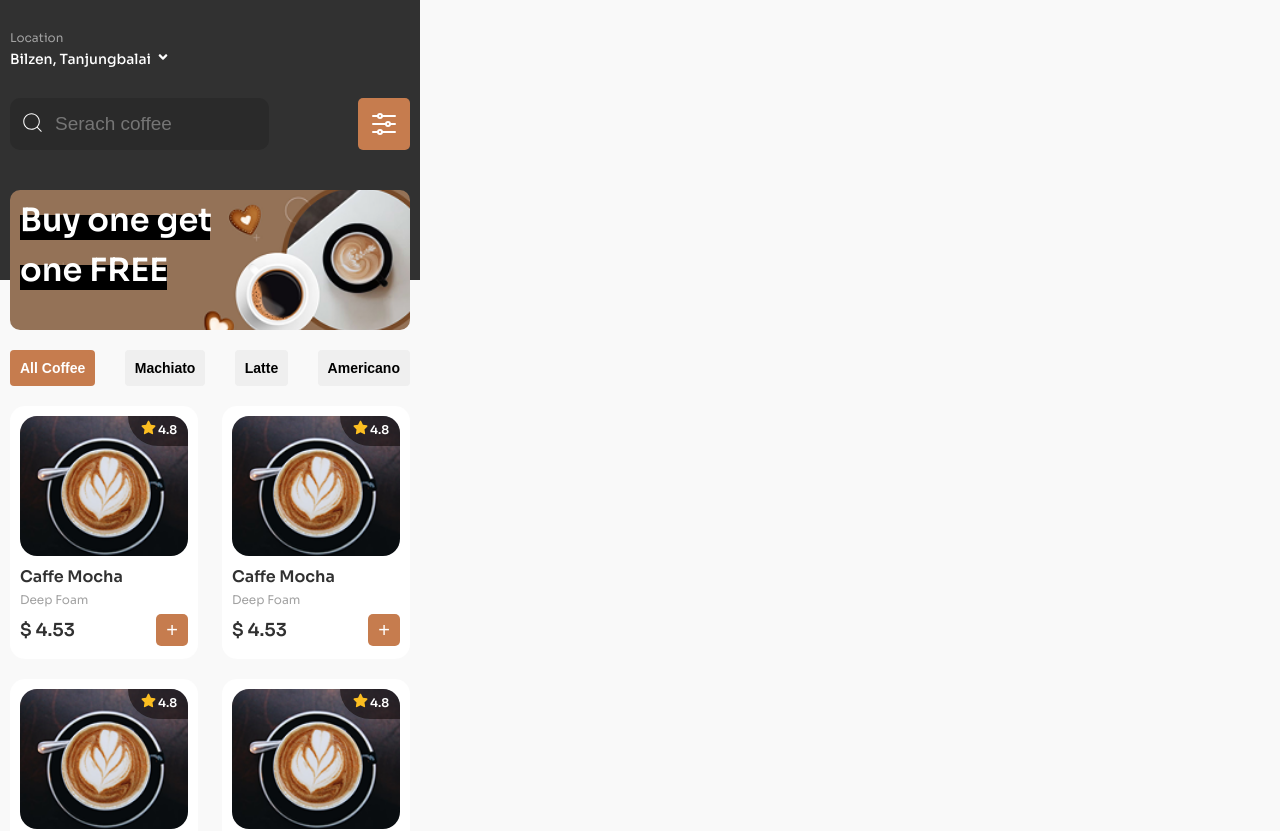
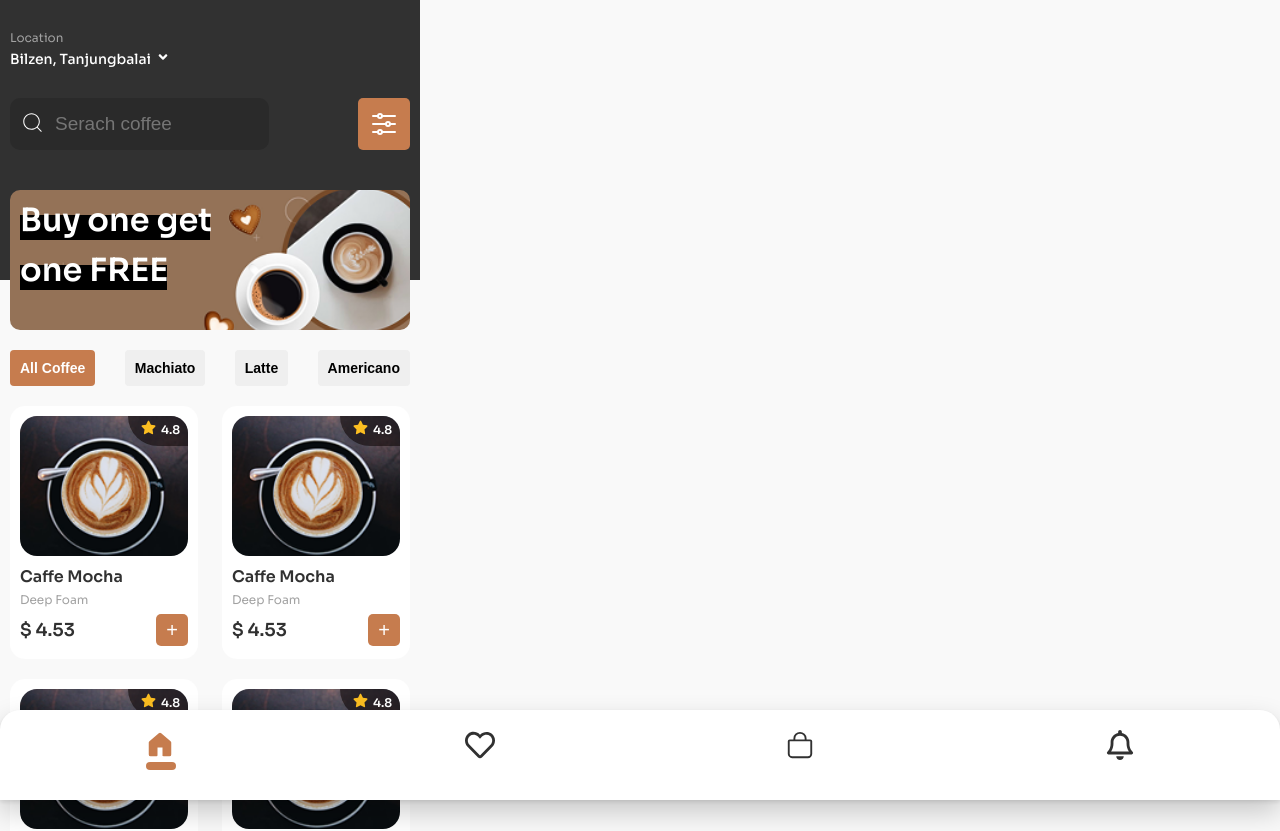
Before and after one commit to abdullahnadeem0/Coffee, a React (Vite) app: page /home in a window 1280 px wide. Shown: the top 831 px of the page. Built offline with nearby package versions, Linux system fonts and the light colour scheme.

Commit message:
completgg

```diff
--- a/src/pages/Home.css
+++ b/src/pages/Home.css
@@ -231,7 +231,7 @@
     display: flex;
     margin-left: 13px;
     margin-top: 4px;
-    gap: 2px;
+    gap: 5px;
     align-items: center;
 
 }
@@ -242,4 +242,47 @@
 .reating-number{
     font-weight: 600;
     font-size: 12px;
+}.bottom-home-bar{
+    position: relative;
 }
+.bottom-bar-home{
+    width: 100%;
+    background-color:var(--white);
+    height: 90px;
+    position: fixed;
+    bottom: 0;
+ border-top-left-radius: 20px;
+border-top-right-radius: 20px;
+box-shadow: rgba(0, 0, 0, 0.2) 0px 12px 28px 0px, rgba(0, 0, 0, 0.1) 0px 2px 4px 0px, rgba(255, 255, 255, 0.05) 0px 0px 0px 1px inset;
+}
+.spaces{
+    height: 100px;
+    width: 100%;
+}
+.icon-bottom-bar-home{
+    display: flex;
+    align-items: center;
+    justify-content: space-around;
+     color: var(--dark);
+     font-size: 30px;
+     margin-top: 20px;
+
+}
+.icon-bottom-bar-home span{
+    cursor: pointer;
+}
+
+.active-icon-bar{
+    color: var(--primary);
+    position: relative;
+}
+ .active-icon-bar::before{
+    content: "";
+    height: 8px;
+    width: 30px;
+     background-color: var(--primary);
+     position: absolute;
+     margin-top: 32px;
+     margin-left: 1px;
+border-radius: 10px;
+ }
--- a/src/pages/Home.jsx
+++ b/src/pages/Home.jsx
@@ -7,6 +7,11 @@ import img3 from "../imgs/Banner 1.png"
 import img4 from "../imgs/2.png"
 import { HiOutlineAdjustmentsHorizontal } from "react-icons/hi2";
 import { FaStar } from "react-icons/fa";
+import { GoHomeFill } from "react-icons/go";
+import { FaRegHeart } from "react-icons/fa";
+import { IoBagOutline } from "react-icons/io5";
+import { FaRegBell } from "react-icons/fa6";
+
 
 const Home = () => {
   return (
@@ -324,9 +329,20 @@ const Home = () => {
                 </div>
 
         </div>
+<div className='spaces'></div>
+
 
  </div>
-
+     <div className='bottom-home-bar'>
+     <div className='bottom-bar-home'>
+         <div className='icon-bottom-bar-home'>
+            <span className='active-icon-bar menu-icon-bottom'><GoHomeFill /></span>
+            <span className='menu-icon-bottom'><FaRegHeart /></span>
+            <span className='menu-icon-bottom'><IoBagOutline /></span>
+            <span className='menu-icon-bottom'><FaRegBell /></span>
+         </div>
+     </div>
+     </div>
     </>
   )
 }
```
